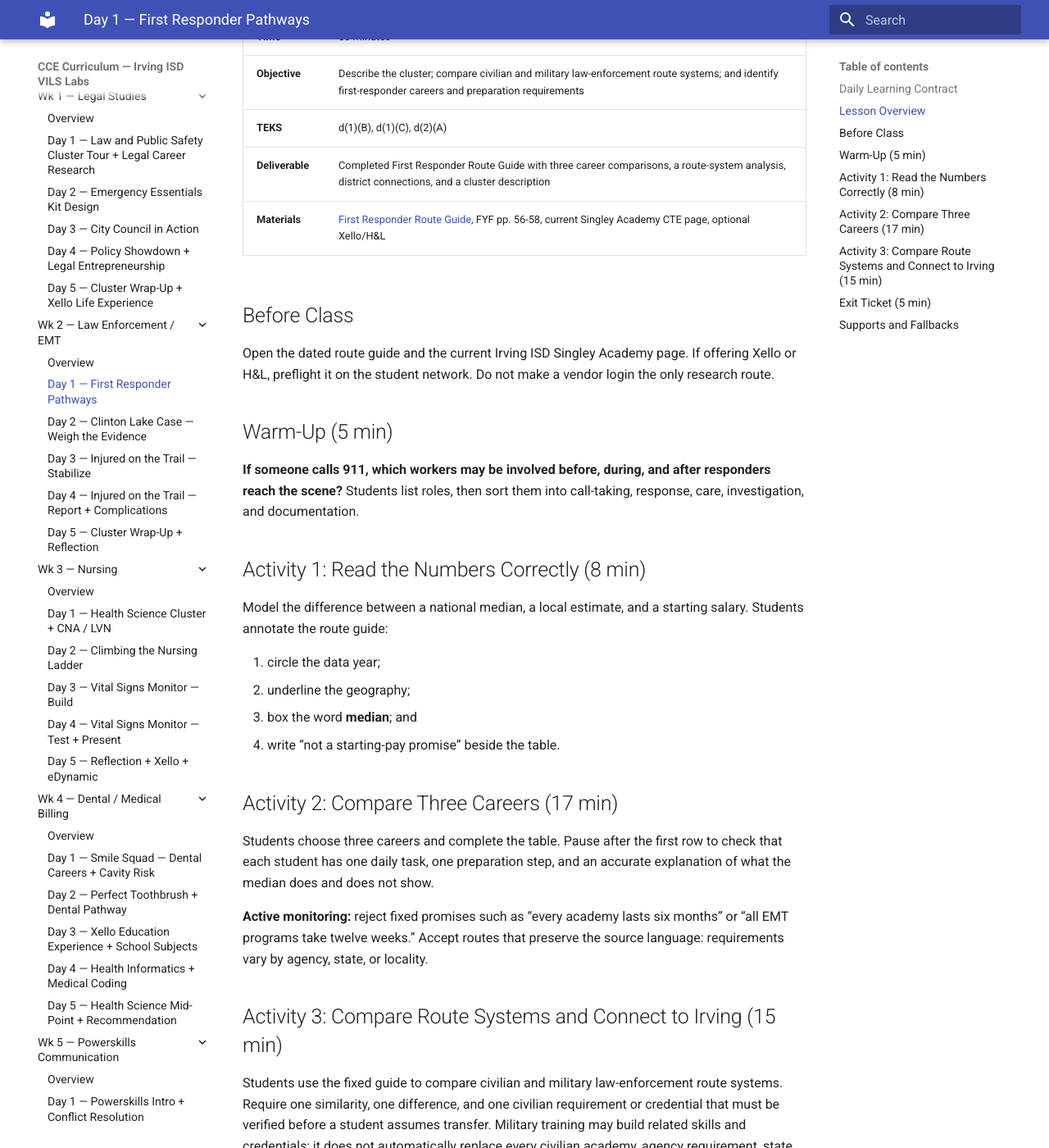
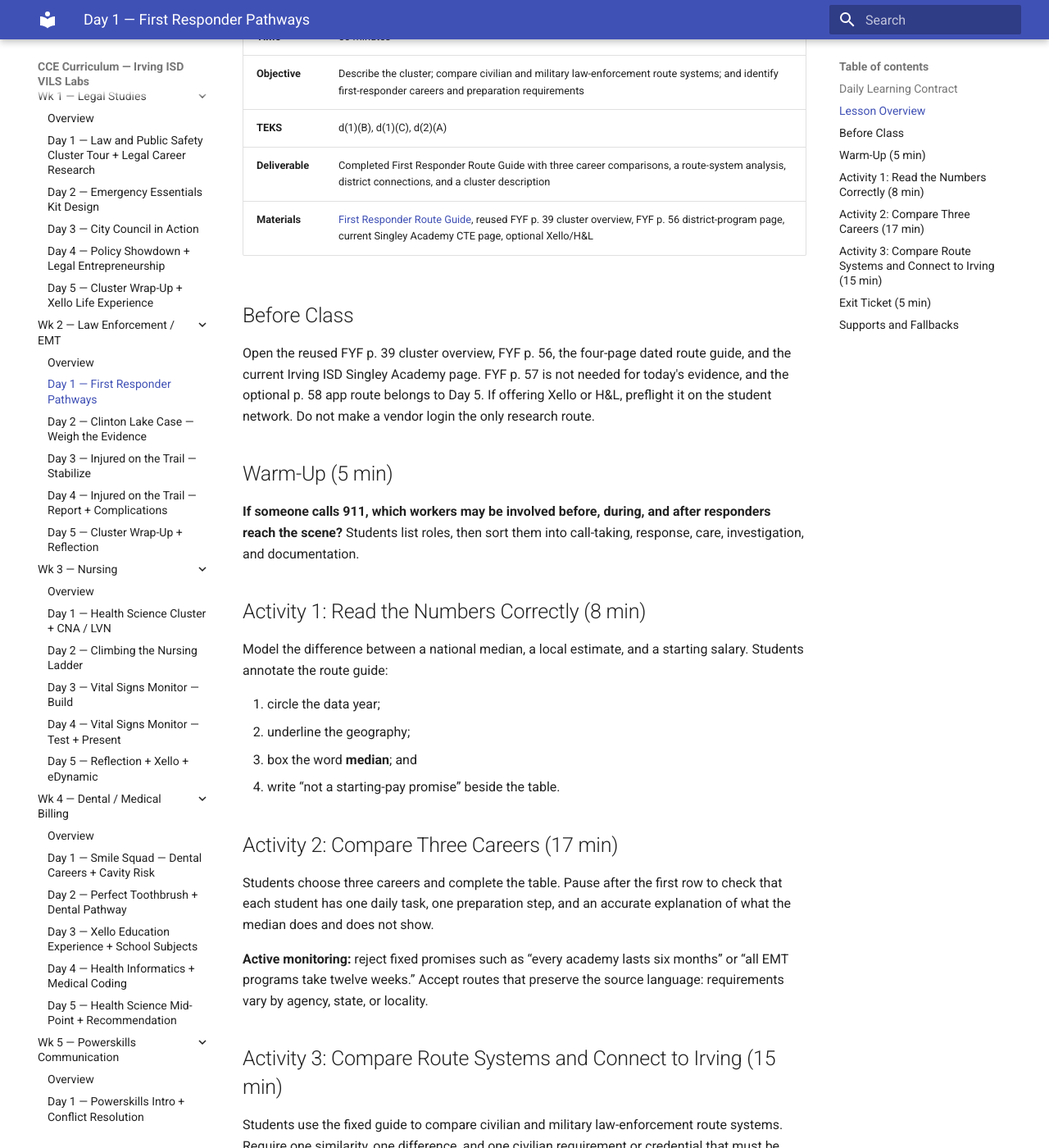
Before and after one commit to elbrielle/cce-curriculum, an MkDocs documentation site: the page built from docs/2sw/wk2-law-enforcement-emt/day1.md, in a window 1280 px wide and 1400 px high, scrolled down 528 px. Shown: the whole window at 82% size. Built offline with MkDocs 1.6.1 and Material for MkDocs 9.7.7, drawn with Linux system fonts in a browser that asks for light colours; the version menu is left out; some of the changed text lies outside the part shown.

Commit message:
Repair Week 2 first responder evidence delivery

```diff
--- a/docs/2sw/wk2-law-enforcement-emt/day1.md
+++ b/docs/2sw/wk2-law-enforcement-emt/day1.md
@@ -15,11 +15,11 @@
 | **Objective** | Describe the cluster; compare civilian and military law-enforcement route systems; and identify first-responder careers and preparation requirements |
 | **TEKS** | d(1)(B), d(1)(C), d(2)(A) |
 | **Deliverable** | Completed First Responder Route Guide with three career comparisons, a route-system analysis, district connections, and a cluster description |
-| **Materials** | [First Responder Route Guide](../../resources/worksheets/2sw-wk2-first-responder-route-guide.pdf), FYF pp. 56-58, current Singley Academy CTE page, optional Xello/H&L |
+| **Materials** | [First Responder Route Guide](../../resources/worksheets/2sw-wk2-first-responder-route-guide.pdf), reused FYF p. 39 cluster overview, FYF p. 56 district-program page, current Singley Academy CTE page, optional Xello/H&L |
 
 ## Before Class
 
-Open the dated route guide and the current Irving ISD Singley Academy page. If offering Xello or H&L, preflight it on the student network. Do not make a vendor login the only research route.
+Open the reused FYF p. 39 cluster overview, FYF p. 56, the four-page dated route guide, and the current Irving ISD Singley Academy page. FYF p. 57 is not needed for today's evidence, and the optional p. 58 app route belongs to Day 5. If offering Xello or H&L, preflight it on the student network. Do not make a vendor login the only research route.
 
 ## Warm-Up (5 min)
 
@@ -44,7 +44,7 @@ Students choose three careers and complete the table. Pause after the first row
 
 Students use the fixed guide to compare civilian and military law-enforcement route systems. Require one similarity, one difference, and one civilian requirement or credential that must be verified before a student assumes transfer. Military training may build related skills and credentials; it does not automatically replace every civilian academy, agency requirement, state license, or certification.
 
-Students then use the current district page and FYF district spread to connect **Law Enforcement** and **Emergency Medical - EMT** to one career each. Make clear that a program is an opportunity to investigate, not a guaranteed job or credential.
+Students then use the current district page and FYF p. 56 context to connect **Law Enforcement** and **Emergency Medical - EMT** to one career each. Make clear that a program is an opportunity to investigate, not a guaranteed job or credential.
 
 Optional Xello extension: add one current local figure with career, geography, date checked, and whether the display is a range, median, or another measure.
 
```
Also changed, not shown: docs/2sw/wk2-law-enforcement-emt/day2.md (+1 -1 lines), docs/2sw/wk2-law-enforcement-emt/day4.md (+1 -1 lines), docs/2sw/wk2-law-enforcement-emt/overview.md (+1 -1 lines), 6 other files.
